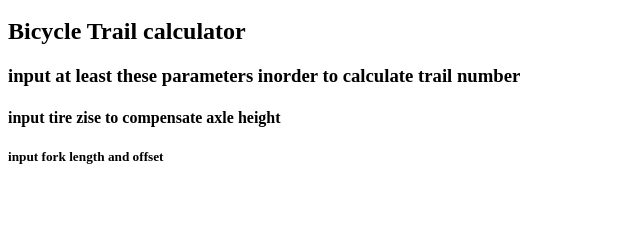
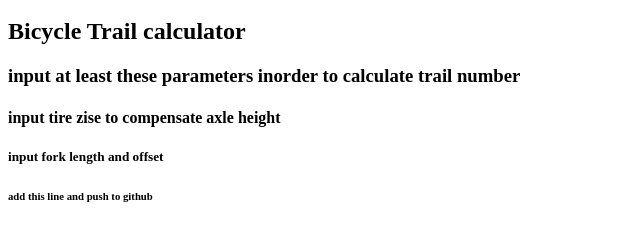
Before and after one commit to lifeisfrog/hello-world, a plain HTML site: page index.html in a window 1280 px wide. Shown: the part 48-288 px from the top of the page, without its empty margins (0-640 px from the left). Drawn offline with Linux system fonts and the light colour scheme.

Commit message:
push modified files to github

```diff
--- a/index.html
+++ b/index.html
@@ -3,3 +3,4 @@
 <h3>input at least these parameters inorder to calculate trail number</h3>
 <h4>input tire zise to compensate axle height</h4>
 <h5>input fork length and offset</h5>
+<h6>add this line and push to github</h6>
```
Also changed, not shown: 1 other file.
